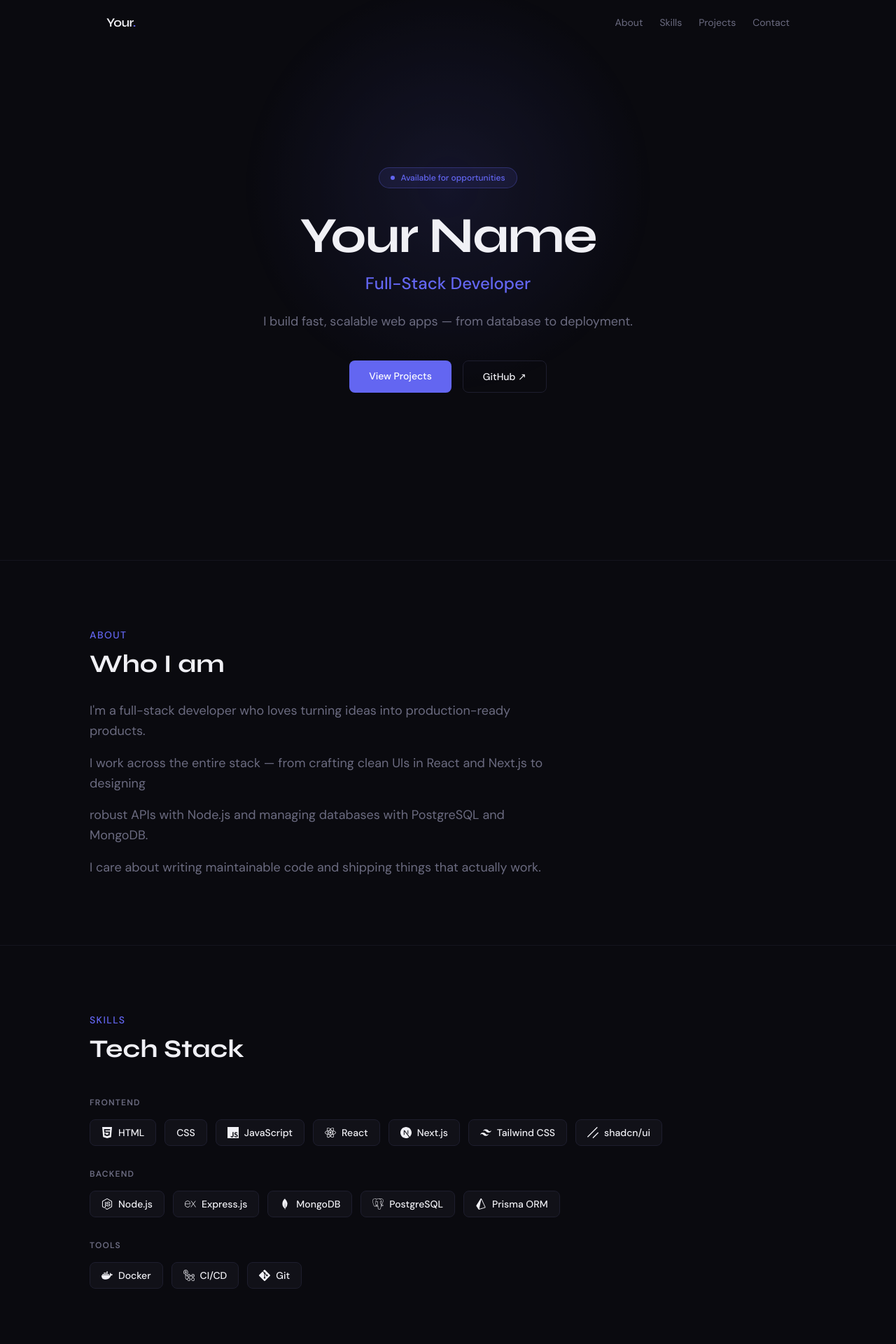
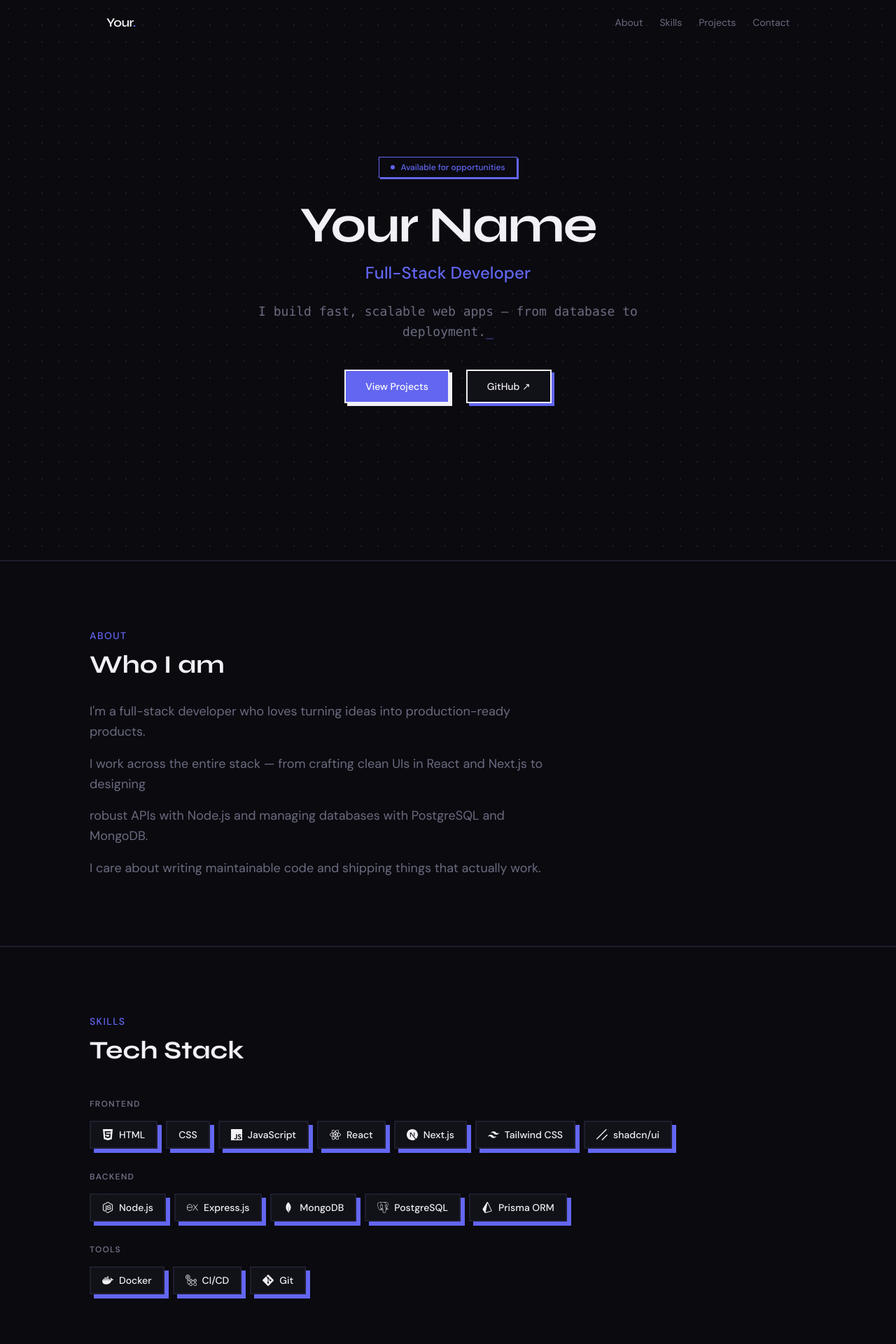
Before and after one commit to BhaveshP888/Portfolio, a Next.js app: page / in a window 1280 px wide. Shown: the top 1920 px of the page at 70% size. Built offline with nearby package versions, Linux system fonts and the light colour scheme.

Commit message:
style: upgrade to neo-hacker aesthetic

```diff
--- a/app/globals.css
+++ b/app/globals.css
@@ -109,6 +109,58 @@ body {
   max-width: 80rem;
   margin-inline: auto;
   border: none;
-  border-top: 1px solid var(--border-color);
-  opacity: 0.5;
+  border-top: 2px solid var(--border-color);
+  opacity: 1;
 }
+
+.brutal-card {
+  background-color: var(--surface);
+  border: 2px solid var(--border-color);
+  box-shadow: 6px 6px 0px 0px var(--accent);
+  transition: all 0.2s ease;
+  border-radius: 0;
+}
+
+.brutal-card:hover {
+  transform: translate(4px, 4px);
+  box-shadow: 2px 2px 0px 0px var(--accent);
+  border-color: var(--accent);
+}
+
+.brutal-btn {
+  background-color: var(--accent);
+  color: #ffffff;
+  border: 2px solid var(--text);
+  box-shadow: 4px 4px 0px 0px var(--text);
+  transition: all 0.2s ease;
+  border-radius: 0;
+}
+
+.brutal-btn:hover {
+  transform: translate(4px, 4px);
+  box-shadow: 0px 0px 0px 0px var(--text);
+  background-color: var(--accent-hover);
+}
+
+.brutal-btn-alt {
+  background-color: var(--surface);
+  color: var(--text);
+  border: 2px solid var(--text);
+  box-shadow: 4px 4px 0px 0px var(--accent);
+  transition: all 0.2s ease;
+  border-radius: 0;
+}
+
+.brutal-btn-alt:hover {
+  transform: translate(4px, 4px);
+  box-shadow: 0px 0px 0px 0px var(--accent);
+  color: var(--accent);
+}
+
+.brutal-tag {
+  background-color: var(--bg);
+  border: 1px solid var(--accent);
+  color: var(--accent);
+  border-radius: 0;
+  box-shadow: 2px 2px 0px 0px var(--accent);
+}
--- a/app/layout.tsx
+++ b/app/layout.tsx
@@ -32,8 +32,18 @@ export default function RootLayout({
       lang="en"
       className={`${syne.variable} ${dmSans.variable}`}
     >
-      <body className="bg-bg text-text antialiased min-h-screen">
-        {children}
+      <body className="bg-bg text-text antialiased min-h-screen relative">
+        {/* Dot Grid Background */}
+        <div
+          className="pointer-events-none fixed inset-0 z-0 opacity-20"
+          style={{
+            backgroundImage: "radial-gradient(var(--muted) 1px, transparent 1px)",
+            backgroundSize: "24px 24px",
+          }}
+        />
+        <div className="relative z-10">
+          {children}
+        </div>
       </body>
     </html>
   );
--- a/components/Hero.tsx
+++ b/components/Hero.tsx
@@ -1,4 +1,5 @@
 import { siteData } from "@/lib/data";
+import Typewriter from "./Typewriter";
 
 export default function Hero() {
   return (
@@ -6,21 +7,13 @@ export default function Hero() {
       id="hero"
       className="relative min-h-screen flex items-center justify-center overflow-hidden px-6"
     >
-      {/* Background orb */}
-      <div
-        aria-hidden="true"
-        className="absolute top-1/3 left-1/2 -translate-x-1/2 -translate-y-1/2 w-[600px] h-[600px] rounded-full pointer-events-none animate-orb"
-        style={{
-          background: "radial-gradient(circle, #6366f133 0%, transparent 70%)",
-        }}
-      />
 
       {/* Content */}
       <div className="relative z-10 text-center max-w-3xl mx-auto">
         {/* Available badge */}
         {siteData.availableForWork && (
           <div
-            className="animate-fade-in inline-flex items-center gap-2 px-4 py-1.5 rounded-full border border-accent/30 bg-accent/10 text-accent text-xs font-medium mb-8"
+            className="animate-fade-in inline-flex items-center gap-2 px-4 py-1.5 brutal-tag text-xs font-medium mb-8"
             style={{ animationDelay: "0.1s" }}
           >
             <span className="w-1.5 h-1.5 rounded-full bg-accent animate-pulse" />
@@ -46,20 +39,20 @@ export default function Hero() {
 
         {/* Tagline */}
         <p
-          className="animate-fade-up text-muted text-base sm:text-lg max-w-xl mx-auto mb-10 leading-relaxed"
+          className="animate-fade-up text-muted text-base sm:text-lg max-w-xl mx-auto mb-10 leading-relaxed font-mono"
           style={{ animationDelay: "0.5s" }}
         >
-          {siteData.tagline}
+          <Typewriter text={siteData.tagline} delay={40} />
         </p>
 
         {/* CTA buttons */}
         <div
-          className="animate-fade-up flex flex-col sm:flex-row gap-4 justify-center"
+          className="animate-fade-up flex flex-col sm:flex-row gap-6 justify-center"
           style={{ animationDelay: "0.65s" }}
         >
           <a
             href="#projects"
-            className="px-7 py-3 rounded-lg bg-accent text-white font-medium text-sm hover:bg-accent-hover transition-colors"
+            className="px-7 py-3 brutal-btn font-medium text-sm"
           >
             View Projects
           </a>
@@ -67,7 +60,7 @@ export default function Hero() {
             href={siteData.github}
             target="_blank"
             rel="noopener noreferrer"
-            className="px-7 py-3 rounded-lg border border-border text-text font-medium text-sm hover:border-accent/50 hover:text-accent transition-colors"
+            className="px-7 py-3 brutal-btn-alt font-medium text-sm"
           >
             GitHub ↗
           </a>
--- a/components/Navbar.tsx
+++ b/components/Navbar.tsx
@@ -28,7 +28,7 @@ export default function Navbar() {
     <header
       className={`fixed top-0 left-0 right-0 z-50 transition-all duration-300 ${
         scrolled
-          ? "bg-bg/80 backdrop-blur-md border-b border-border"
+          ? "bg-bg border-b-2 border-border"
           : "bg-transparent"
       }`}
     >
--- a/components/Projects.tsx
+++ b/components/Projects.tsx
@@ -17,18 +17,7 @@ export default function Projects() {
           {siteData.projects.map((project) => (
             <article
               key={project.title}
-              className="reveal group flex flex-col p-6 rounded-xl bg-surface border border-border hover:border-accent/40 hover:-translate-y-1 transition-all duration-300"
-              style={{
-                boxShadow: "0 0 0 0 transparent",
-              }}
-              onMouseEnter={(e) => {
-                (e.currentTarget as HTMLElement).style.boxShadow =
-                  "0 0 24px 0 #6366f120";
-              }}
-              onMouseLeave={(e) => {
-                (e.currentTarget as HTMLElement).style.boxShadow =
-                  "0 0 0 0 transparent";
-              }}
+              className="reveal brutal-card group flex flex-col p-6"
             >
               {/* Title */}
               <h3 className="font-display text-text font-semibold text-lg mb-2 group-hover:text-accent transition-colors">
@@ -45,7 +34,7 @@ export default function Projects() {
                 {project.tech.map((tag) => (
                   <span
                     key={tag}
-                    className="flex items-center gap-1.5 px-2.5 py-1 rounded-md border border-accent/30 text-accent text-xs font-medium"
+                    className="flex items-center gap-1.5 px-2.5 py-1 brutal-tag text-xs font-medium"
                   >
                     <TechIcon name={tag} className="w-3 h-3" />
                     {tag}
--- a/components/Skills.tsx
+++ b/components/Skills.tsx
@@ -23,7 +23,7 @@ export default function Skills() {
                 {items.map((skill) => (
                   <span
                     key={skill}
-                    className="flex items-center gap-2 px-4 py-2 rounded-lg bg-surface border border-border text-text text-sm font-medium hover:border-accent/50 hover:text-accent transition-colors cursor-default"
+                    className="flex items-center gap-2 px-4 py-2 brutal-card text-text text-sm font-medium cursor-default"
                   >
                     <TechIcon name={skill} className="w-4 h-4" />
                     {skill}
--- /dev/null
+++ b/components/Typewriter.tsx
@@ -0,0 +1,24 @@
+"use client";
+import { useState, useEffect } from "react";
+
+export default function Typewriter({ text, delay = 50 }: { text: string; delay?: number }) {
+  const [displayedText, setDisplayedText] = useState("");
+  const [index, setIndex] = useState(0);
+
+  useEffect(() => {
+    if (index < text.length) {
+      const timeout = setTimeout(() => {
+        setDisplayedText((prev) => prev + text.charAt(index));
+        setIndex((prev) => prev + 1);
+      }, delay);
+      return () => clearTimeout(timeout);
+    }
+  }, [index, text, delay]);
+
+  return (
+    <span>
+      {displayedText}
+      <span className="animate-pulse text-accent">_</span>
+    </span>
+  );
+}
```
